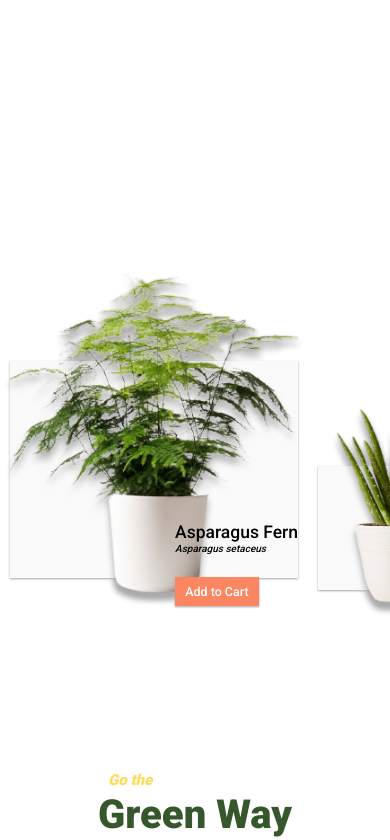
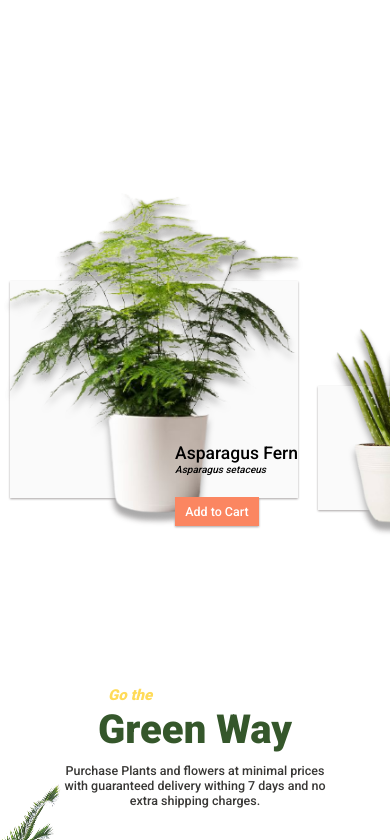
Before and after one commit to Ritika-Agrawal811/Flora, a plain HTML site: page index.html in a window 390 px wide. Shown: the part 2340-3180 px from the top of the page. Drawn offline with Linux system fonts and the light colour scheme; a web font is replaced by a local one.

Commit message:
carousel updates

```diff
--- a/style.css
+++ b/style.css
@@ -893,10 +893,10 @@ footer {
 
   .carousel-container {
     width: 1600px;
-    height: 70vh;
+    height: 60vh;
     display: flex;
     align-items: end;
-    padding-bottom: 2.5em;
+    padding-bottom: 2em;
   }
 
   .carousel-item.active {
```
